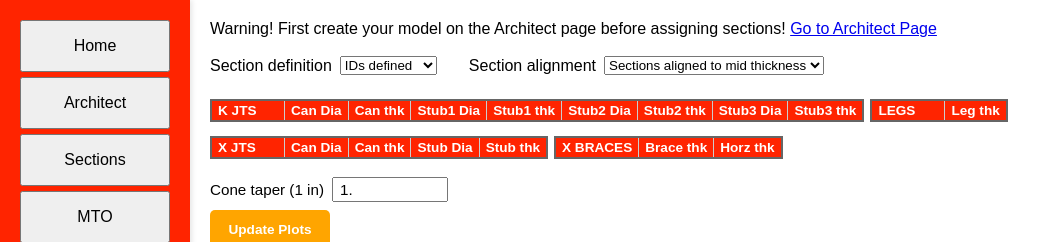
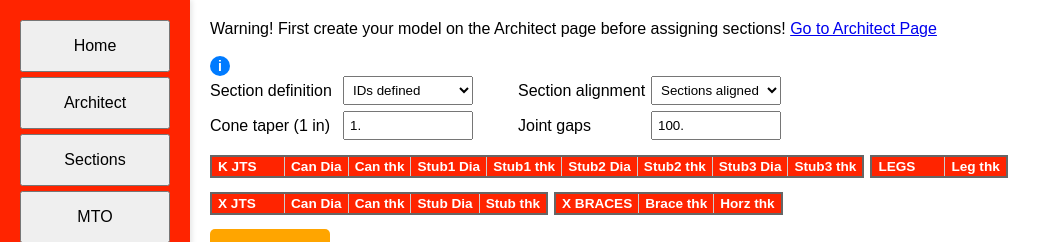
Before and after one commit to willwhitearup/oswdesigntools, a Flask app: page /jktsections in a window 1280 px wide. Shown: the top 242 px of the page, without its empty margins (0-1051 px from the left). Run offline with Flask 3, Linux system fonts and the light colour scheme; lists and menus that the app fills with data are empty; some libraries are stand-ins or nearby versions.

Commit message:
updated some jacket sections functionality

```diff
--- a/app.py
+++ b/app.py
@@ -43,5 +43,4 @@ app.add_url_rule('/gc', 'gc_route', gc_route, methods=['GET', 'POST'])
 # http://localhost:5000/clear_session
 
 if __name__ == '__main__':
-    # app.run(debug=True)
-    app.run()  # for deployment
+    app.run(debug=True)
--- a/jktdesign/create2Dsections.py
+++ b/jktdesign/create2Dsections.py
@@ -65,7 +65,7 @@ def get_brace_geom_form_data(form_data):
 
     return brace_geom_data, brace_hz_geom_data
 
-def create_2D_kjoint_data(kjt_geom_data, diameter_def="by_ID"):
+def create_2D_kjoint_data(kjt_geom_data, joint_gap, diameter_def="by_ID"):
     jnt_objs = []
     for k, v in kjt_geom_data.items():
         # extract data from form
@@ -89,7 +89,7 @@ def create_2D_kjoint_data(kjt_geom_data, diameter_def="by_ID"):
                           d1, t1,
                           d2=d2, t2=t2,
                           d3=d3, t3=t3,
-                          jt_name=k, jt_type="kjt")
+                          jt_name=k, jt_type="kjt", joint_gap=joint_gap)
         jnt_objs.append(jnt_obj)
     return jnt_objs
 
--- a/jktdesign/jacket.py
+++ b/jktdesign/jacket.py
@@ -102,9 +102,9 @@ class Jacket:
         if self.single_batter:
             o = self.tp_btm - (-self.water_depth + self.stickup + self.btm_vert_leg_length)
             a = (self.jacket_footprint - self.tp_width) / 2
-            self.batter_1_theta = np.degrees(np.atan(o / a))
+            # ensure divisible by 0. does not happen
+            self.batter_1_theta = 90. if np.isclose(a, 0.) else np.degrees(np.atan(o / a))
             self.batter_2_theta = self.batter_1_theta
-
             self.batter_1_elev = self.tp_btm - 0.5 * o  # just set the batter 1 elevation at half way (it doesnt matter)
             top_batter_dist = self.tp_btm - self.batter_1_elev  # vertical dist
             a = top_batter_dist / np.tan(np.radians(self.batter_1_theta))  # triangle width, with vertical as above
--- a/jktdesign/jktsections.py
+++ b/jktdesign/jktsections.py
@@ -23,6 +23,11 @@ def jacket_sections_plot():
     form_data = data.get('form_data', {})
     # print("form_data", form_data)
 
+    empty_form_data_flag = False
+    for k, v in form_data.items():
+        if v is "":
+            empty_form_data_flag = True
+
     session['jktsections_form_data'] = form_data
 
     section_alignment = form_data.get("section_alignment", "ID_constant")
@@ -33,6 +38,7 @@ def jacket_sections_plot():
     leg_geom_data = get_leg_geom_form_data(form_data)
     brace_geom_data, brace_hz_geom_data = get_brace_geom_form_data(form_data)
     cone_taper = float(form_data.get("cone_taper", 4.))
+    joint_gap = float(form_data.get("joint_gap", 100.))
 
     # get the original jacket data (from architect page)
     jkt_json_str = session.get('jkt_json', '{}')
@@ -44,7 +50,7 @@ def jacket_sections_plot():
     jkt_obj.set_tubular_section_alignment(section_alignment)  # set tubular sections alignment (by ID or by mid Dia # not by OD for jackets)
 
     # create the K-Joint 2DJoint objects
-    kjt_2D_objs = create_2D_kjoint_data(kjt_geom_data, section_definition)
+    kjt_2D_objs = create_2D_kjoint_data(kjt_geom_data, joint_gap, section_definition)
     for kjt_2D_obj in kjt_2D_objs:
         jkt_obj.add_joint_obj(kjt_2D_obj, jt_type="kjt")
 
@@ -88,7 +94,12 @@ def jacket_sections_plot():
     df_mto = calculate_jkt_mto(jkt_obj)
     session['df_mto'] = df_mto.to_json()
 
-    msg = 'Plot updated (with warnings and/or errors)' if warnings else 'Plot updated successfully'
+    # warnings / info message for User
+    if empty_form_data_flag:
+        msg = f'Warning: Check input form is complete. Data required for all inputs!'
+    else:
+        msg = 'Warning: Plot updated (with warnings and/or errors)' if warnings else 'Plot updated successfully!'
+
     return jsonify({'message': msg,
                     'plot_json': updated_plot_json,
                     "warnings": warnings
@@ -159,6 +170,7 @@ def get_default_sct_config(jkt_obj):
     x_jt_d, x_jt_stub_d = 1000, 1000
     section_definition, section_alignment = "by_OD", "ID_constant"
     cone_taper = 4.
+    joint_gap = 100  # joint gaps
     defaults_sct = {}
 
     for k_jt, n_braces in kjt_n_braces.items():
@@ -183,6 +195,7 @@ def get_default_sct_config(jkt_obj):
         defaults_sct[f"bay_{idx}_t"] = t
         defaults_sct[f"bay_hz_{idx}_t"] = t
 
+    defaults_sct["joint_gap"] = joint_gap
     defaults_sct["cone_taper"] = cone_taper
     defaults_sct["section_definition"] = section_definition
     defaults_sct["section_alignment"] = section_alignment
--- a/templates/jktsections.html
+++ b/templates/jktsections.html
@@ -10,12 +10,22 @@
     </div>
 {% endif %}
 
+<div class="sections-dims-container">
+    <div class="sections-info-circle" onclick="toggleSectionsData()">i</div>
+    <div id="sections-dims-text" class="sections-dims-info" style="display: none;">
+        <p><strong>Section definition:</strong> define Can diameters ('Can Dia') using either their OD or ID</p>
+        <p><strong>Section alignment:</strong> Jacket tubular sections are either aligned with a flush ID, or to their mid-section thickness.
+        If a misalignment is determined, then a cone shall be placed within the leg section</p>
+        <p><strong>Joint gaps:</strong> Gaps are only used to adjust the required K-joint Can lengths & do not currently adjust the brace angles or gaps visually. This captures the additional Can masses.</p>
+    </div>
+</div>
+
+
 <form id="myForm" class="sections-input-form">
-    <div class="table-responsive-wrapper">
 
-        <div style="display: flex; align-items: center; gap: 2rem; margin-bottom: 1.5rem;">
+    <div class="sections-form-wrapper">
         <!-- Tubular section definitions -->
-            <div style="display: flex; align-items: center; gap: 0.5rem;">
+        <div class="sections-form-group">
             <label for="section_definition">Section definition</label>
             <select name="section_definition" id="section_definition">
               <option value="by_OD" {% if defaults_sct.get('section_definition', 'by_OD') == 'by_OD' %}selected{% endif %}>ODs defined</option>
@@ -24,15 +34,26 @@
         </div>
 
         <!-- Section alignment joins -->
-            <div style="display: flex; align-items: center; gap: 0.5rem;">
+        <div class="sections-form-group">
             <label for="section_alignment">Section alignment</label>
             <select name="section_alignment" id="section_alignment">
               <option value="ID_constant" {% if defaults_sct.get('section_alignment', 'ID_constant') == 'ID_constant' %}selected{% endif %}>Sections aligned to ID</option>
               <option value="MD_constant" {% if defaults_sct.get('section_alignment', 'MD_constant') == 'MD_constant' %}selected{% endif %}>Sections aligned to mid thickness</option>
             </select>
         </div>
+
+        <!--cone taper ratio input-->
+        <div class="sections-form-group">
+            <label for="cone_taper">Cone taper (1 in)</label>
+            <input type="text" name="cone_taper" id="cone_taper" value="{{ defaults_sct.get('cone_taper', '1.') }}">
+        </div>
+        <div class="sections-form-group">
+            <label for="joint_gap">Joint gaps</label>
+            <input type="text" name="joint_gap" id="joint_gap" value="{{ defaults_sct.get('joint_gap', '100.') }}">
+        </div>
     </div>
 
+    <div class="table-responsive-wrapper">
         <!-- Row 1: KJT + Leg -->
         <div class="sections-table-row">
             <div class="sections-table-block">
@@ -152,12 +173,6 @@
                     </tbody>
                 </table>
             </div>
-        </div>
-
-        <!--cone taper ratio input-->
-        <div class="sections-cone-box">
-            <label for="cone_taper">Cone taper (1 in)</label>
-            <input type="text" name="cone_taper" id="cone_taper" value="{{ defaults_sct.get('cone_taper', '1.') }}">
         </div>
 
         <button type="submit" class="sections-submit-button">Submit</button>
@@ -373,7 +388,11 @@ function createWarningCircle(color, size = 20) {
     return warning;
 }
 
-
+function toggleSectionsData() {
+    const infoBox = document.getElementById('sections-dims-text');
+    const isVisible = infoBox.style.display === 'block';
+    infoBox.style.display = isVisible ? 'none' : 'block';
+}
 
 
 </script>
--- a/templates/jktsections_styles.html
+++ b/templates/jktsections_styles.html
@@ -15,6 +15,66 @@
         color: #888;
         border: 1px dashed #ccc;
         pointer-events: none; /* prevents click/focus */
+    }
+
+    .sections-dims-container {
+        position: relative;
+        display: inline-block;
+    }
+
+    .sections-info-circle {
+        width: 20px;
+        height: 20px;
+        background-color: #007bff;
+        color: white;
+        border-radius: 50%;
+        text-align: center;
+        line-height: 20px;
+        cursor: pointer;
+        font-size: 14px;
+        font-weight: bold;
+        user-select: none;
+    }
+
+    .sections-dims-info {
+        position: absolute;
+        top: 25px;
+        left: 0;
+        background-color: #f9f9f9;
+        border: 1px solid #ccc;
+        padding: 8px;
+        font-size: 14px;
+        width: 200px;
+        z-index: 10;
+        box-shadow: 0 2px 5px rgba(0,0,0,0.1);
+    }
+
+
+
+    .sections-form-wrapper {
+        display: grid;
+        grid-template-columns: repeat(2, 1fr); /* 2 columns */
+        column-gap: 1rem;
+        row-gap: 0.25rem;
+        max-width: 600px; /* optional max width */
+        margin-bottom: 0.8rem;
+    }
+   .sections-form-group {
+         display: flex;
+         align-items: center;
+         margin-bottom: 2px;
+     }
+     .sections-form-group label {
+         width: 130px; /* Fixed width for labels */
+         margin-right: 3px;
+         text-align: left; /* Align text */
+     }
+    /* Input box styling */
+    .sections-form-group input[type="text"],
+    .sections-form-group select {
+        width: 130px; /* match width of text inputs */
+        padding: 5px;
+        box-sizing: border-box;
     }
 
     .sections-submit-button {
@@ -77,20 +137,6 @@
         margin-bottom: 4px;
     }
 
-    .sections-cone-box {
-        display: flex;
-        align-items: center;
-        gap: 0.5rem;
-        margin: 0.5rem 0;
-        font-size: 0.95rem;
-    }
-
-    .sections-cone-box input {
-        width: 100px;
-        padding: 2px 6px;
-        font-size: 0.95rem;
-    }
-
     .sections-export-button button {
         padding: 12px 12px;
         font-size: 0.85rem;
```
Also changed, not shown: jktdesign/geom_utils.py (+11 -0 lines), jktdesign/joint.py (+68 -12 lines). Lines whose indentation alone changed are shown as unchanged.
